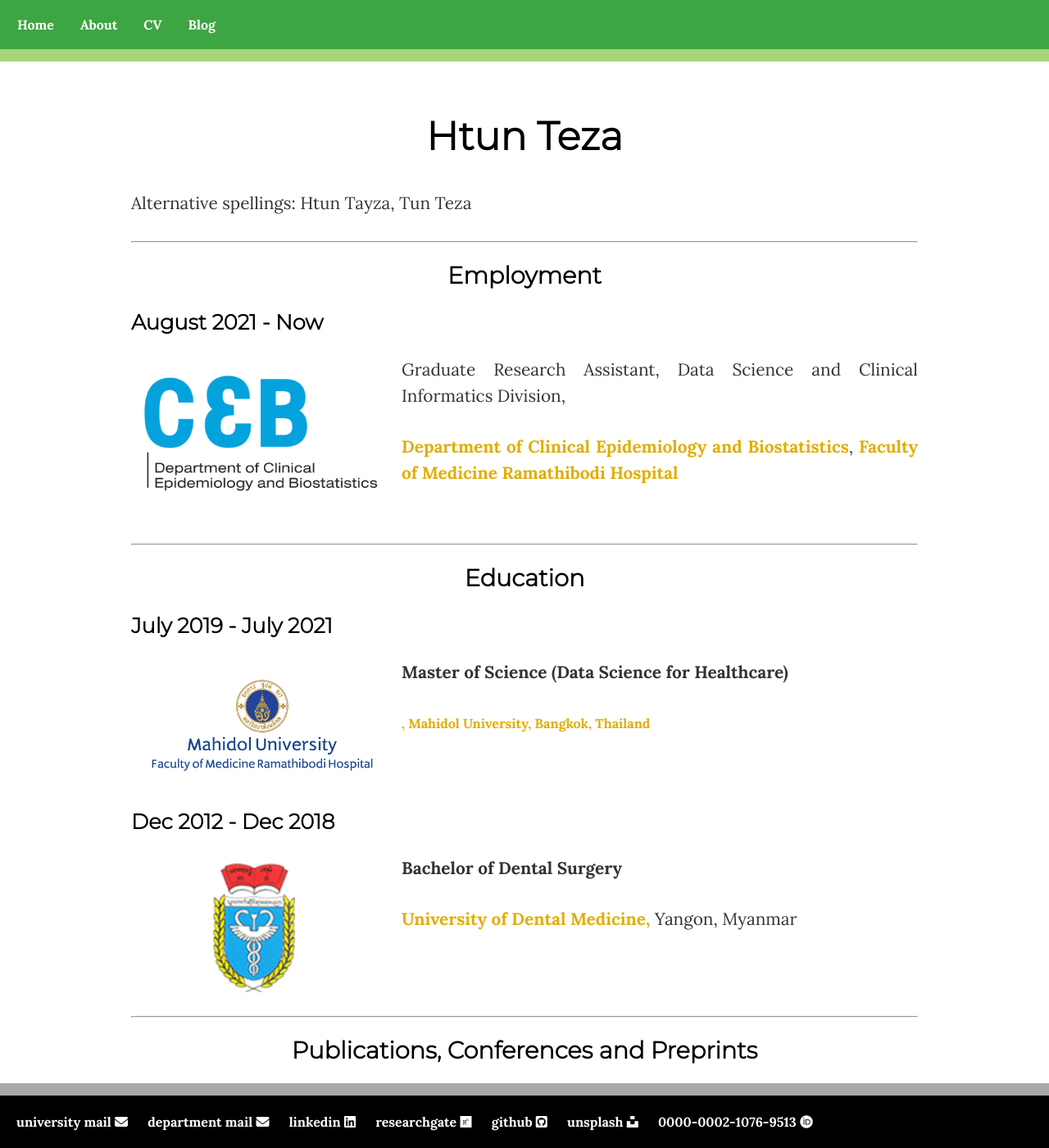
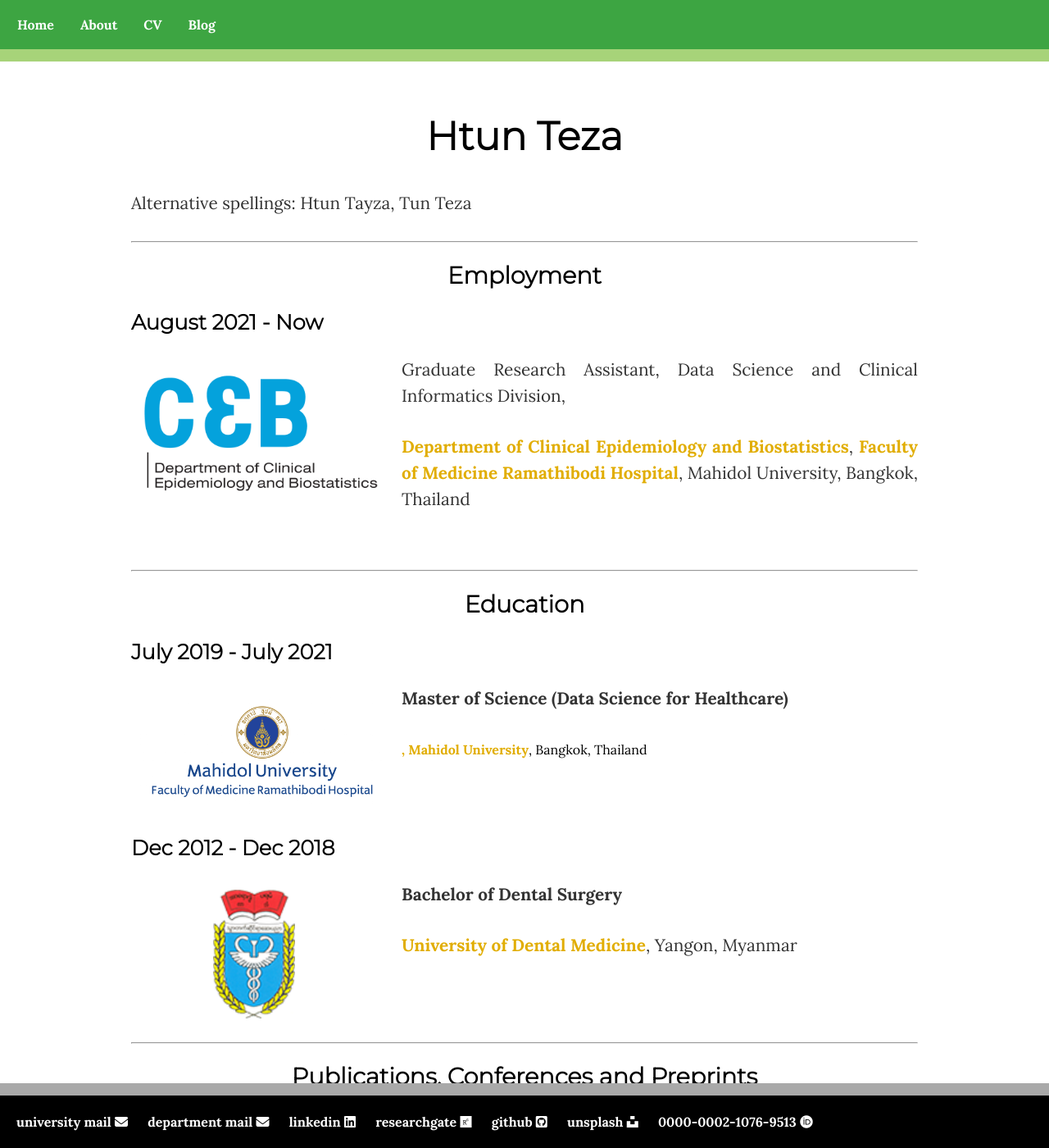
Before and after one commit to finerbrighterlighter/finerbrighterlighter.github.io, a Jekyll site: the page built from cv/index.html, in a window 1280 px wide and 1400 px high. Shown: the whole window at 82% size. Built offline with Jekyll 4.4.1, drawn with Linux system fonts in a browser that asks for light colours; nearby versions of some CDN libraries; some of the changed lines change nothing that is shown.

Commit message:
layout push

```diff
--- a/cv/index.html
+++ b/cv/index.html
@@ -13,7 +13,7 @@ title: Curriculum vitae
 					<img src="/image/ceb.png"  alt="This is an image of Department of Clinical Epidemiology and Biostatistic's logo." width="300" style="float: left; margin: 10px 20px 20px 10px;border-radius:5%;">
 				</div>
 					<p>Graduate Research Assistant, Data Science and Clinical Informatics Division, </p>
-					<p><a href="https://www.rama.mahidol.ac.th/ceb/">Department of Clinical Epidemiology and Biostatistics</a>, <a href="https://www.rama.mahidol.ac.th">Faculty of Medicine Ramathibodi Hospital</a></p><br>
+					<p><a href="https://www.rama.mahidol.ac.th/ceb/">Department of Clinical Epidemiology and Biostatistics</a>, <a href="https://www.rama.mahidol.ac.th">Faculty of Medicine Ramathibodi Hospital</a>, Mahidol University, Bangkok, Thailand</p><br>
 		</div>
 	<hr>
 	<h2>Education</h2>
@@ -23,7 +23,7 @@ title: Curriculum vitae
 					<img src="/image/rama.png"  alt="This is an image of Faculty of Medicine Ramathibodi Hospital's logo." width="300" style="float: left; margin: 10px 20px 20px 10px;border-radius:5%;">
 				</div>
 					<p><b>Master of Science (Data Science for Healthcare)</b></p>
-					<a href="https://mahidol.ac.th/">, Mahidol University, Bangkok, Thailand</a> </p>	<br>
+					<a href="https://mahidol.ac.th/">, Mahidol University</a>, Bangkok, Thailand </p>	<br>
 		</div>
 
 	<h3>Dec 2012 - Dec 2018</h3>
@@ -32,7 +32,7 @@ title: Curriculum vitae
 					<img src="/image/udmy.png"  alt="This is an image of University of Dental Medicine Yangon's logo." width="100" style="float: left; margin: 10px 130px 20px 100px;border-radius:5%;">
 				</div>
 					<p><b>Bachelor of Dental Surgery</b></p>
-					<p><a href="http://udmyangon-edu.com/">University of Dental Medicine, </a>Yangon, Myanmar</p> <br> <br>
+					<p><a href="http://udmyangon-edu.com/">University of Dental Medicine</a>, Yangon, Myanmar</p> <br> <br>
 		</div>
 
 	<hr>
```
